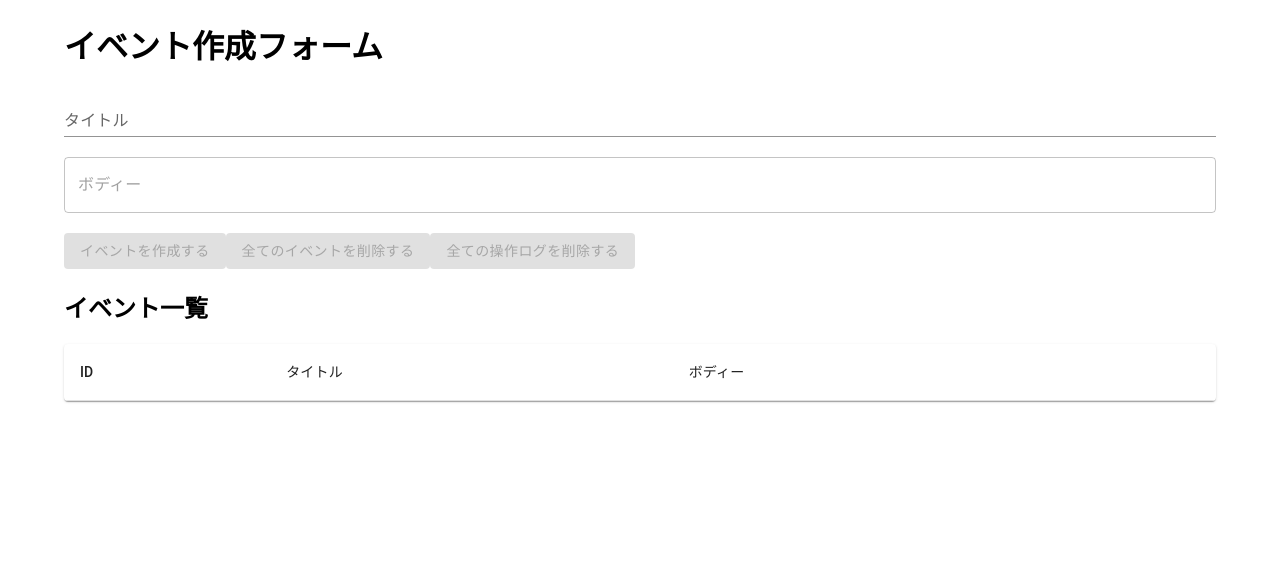
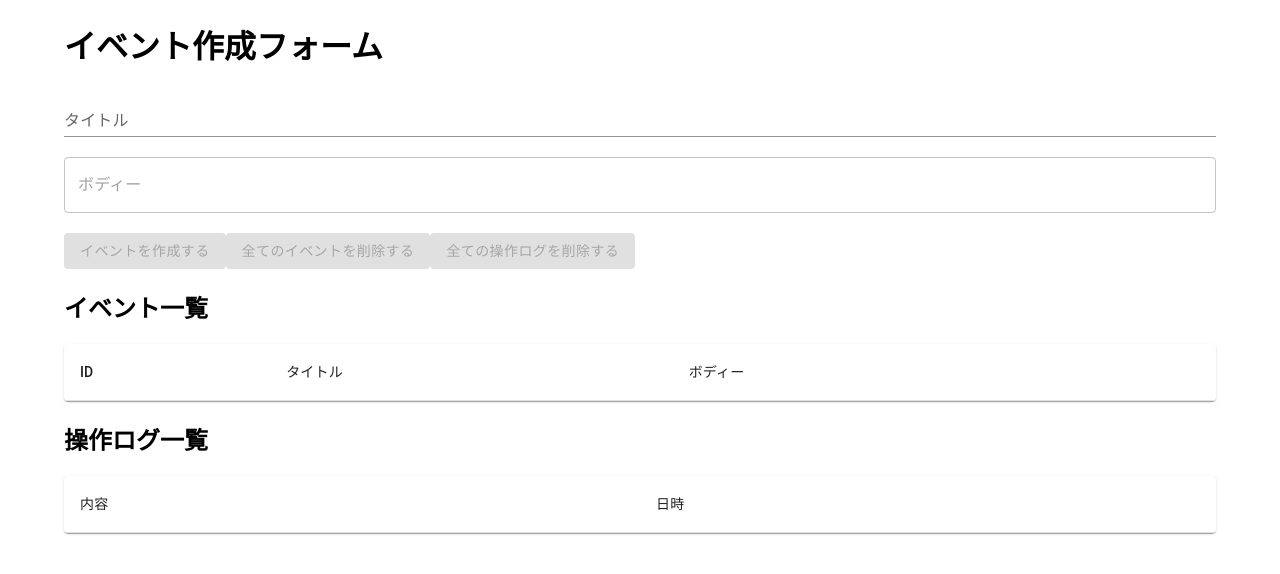
Before and after one commit to zony21/testapp, a React (Create React App) app in the folder testapp/: page / in a window 1280 px wide. Shown: the top 574 px of the page. Built offline with nearby package versions, Linux system fonts and the light colour scheme.

Commit message:
delete operation log in case;2D

```diff
--- a/testapp/src/component/App.js
+++ b/testapp/src/component/App.js
@@ -3,6 +3,7 @@ import { Container } from '@mui/material'
 
 import EventForm from "./EventForm"
 import Events from "./Events"
+import OperationLogs from "./OperationLogs"
 import reducer from '../reducers'
 import AppContext from "../contexts/AppContext"
 
@@ -18,6 +19,7 @@ const App = () => {
       <Container>
         <EventForm />
         <Events />
+        <OperationLogs />
       </Container>
     </AppContext.Provider>
   )
--- /dev/null
+++ b/testapp/src/component/OperationLog.js
@@ -0,0 +1,13 @@
+import React from 'react'
+import { TableCell, TableRow } from '@mui/material'
+
+const operationLog = ({operationLogs}) => {
+    return (
+        <TableRow>
+            <TableCell>{operationLogs.description}</TableCell>
+            <TableCell>{operationLogs.operatedAt}</TableCell>
+        </TableRow>
+    )
+}
+
+export default operationLog
--- /dev/null
+++ b/testapp/src/component/OperationLogs.js
@@ -0,0 +1,34 @@
+import React, { useContext } from 'react'
+import AppContext from '../contexts/AppContext'
+import Table from '@mui/material/Table'
+import TableBody from '@mui/material/TableBody'
+import StyledTableCell from '@mui/material/TableCell'
+import TableContainer from '@mui/material/TableContainer'
+import TableHead from '@mui/material/TableHead'
+import TableRow from '@mui/material/TableRow'
+import Paper from '@mui/material/Paper'
+import OperationLog from './OperationLog'
+
+const OperationLogs = () => {
+    const { state } = useContext(AppContext)
+    return (
+        <div className='log_list'>
+            <h2>操作ログ一覧</h2>
+            <TableContainer component={Paper}>
+                <Table sx={{ minWidth: 700 }} aria-label="customized table">
+                    <TableHead>
+                        <TableRow>
+                            <StyledTableCell>内容</StyledTableCell>
+                            <StyledTableCell>日時</StyledTableCell>
+                        </TableRow>
+                    </TableHead>
+                    <TableBody>
+                        {state.operationLogs.map((operationLogs, index) => (<OperationLog key={index} operationLogs={operationLogs} />))}
+                    </TableBody>
+                </Table>
+            </TableContainer>
+        </div>
+    )
+}
+
+export default OperationLogs
```
